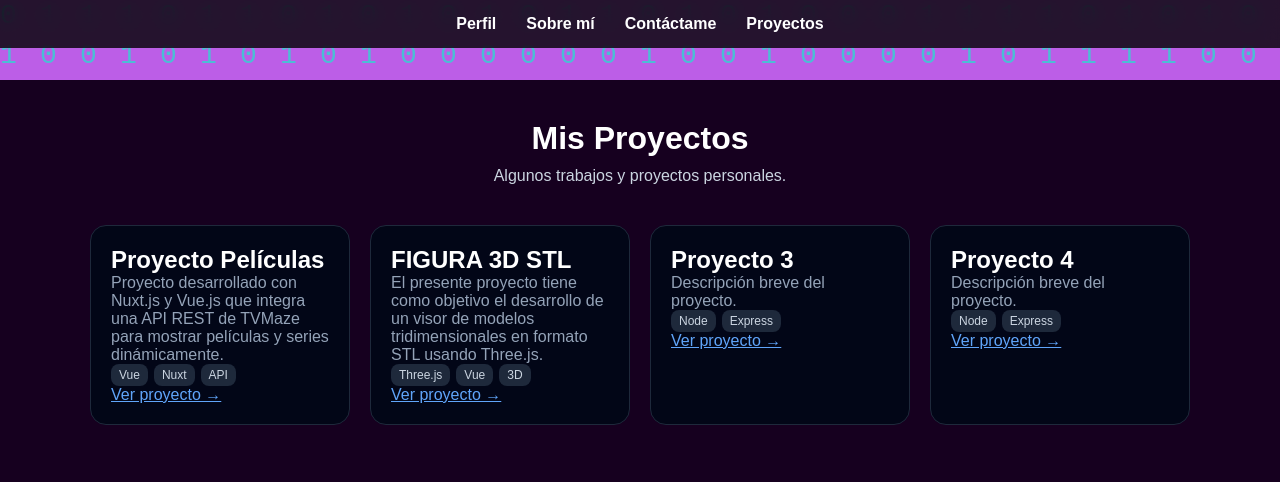
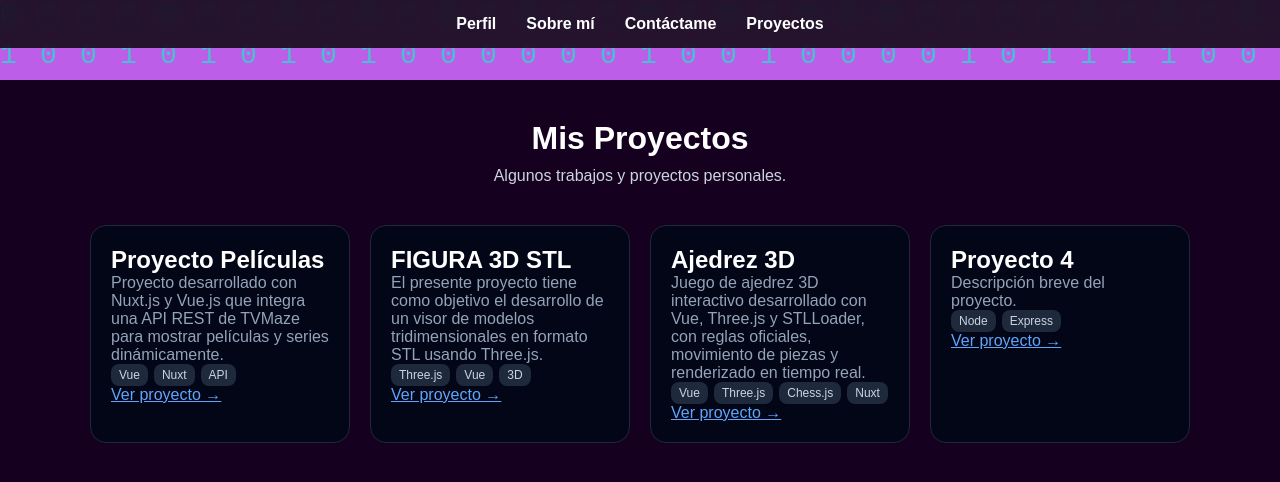
Before and after one commit to Jorge-Montano/proyecto-nuxt, a Nuxt app: page /proyectos in a window 1280 px wide. Shown: the top 482 px of the page. Built offline with nearby package versions, Linux system fonts and the light colour scheme.

Commit message:
Actualizacion de proyectos

```diff
--- a/app/pages/proyectos.vue
+++ b/app/pages/proyectos.vue
@@ -12,13 +12,12 @@ const proyectos = [
   tecnologias: ['Three.js', 'Vue', '3D'],
   link: 'https://3-d-beryl.vercel.app/',
 },
-  {
-    titulo: 'Proyecto 3',
-    descripcion: 'Descripción breve del proyecto.',
-    tecnologias: ['Node', 'Express'],
-    link: '#',
-  },
-
+ {
+  titulo: 'Ajedrez 3D',
+  descripcion: 'Juego de ajedrez 3D interactivo desarrollado con Vue, Three.js y STLLoader, con reglas oficiales, movimiento de piezas y renderizado en tiempo real.',
+  tecnologias: ['Vue', 'Three.js', 'Chess.js', 'Nuxt'],
+  link: 'https://ajedrez-opal.vercel.app/',
+},
    {
     titulo: 'Proyecto 4',
     descripcion: 'Descripción breve del proyecto.',
```
